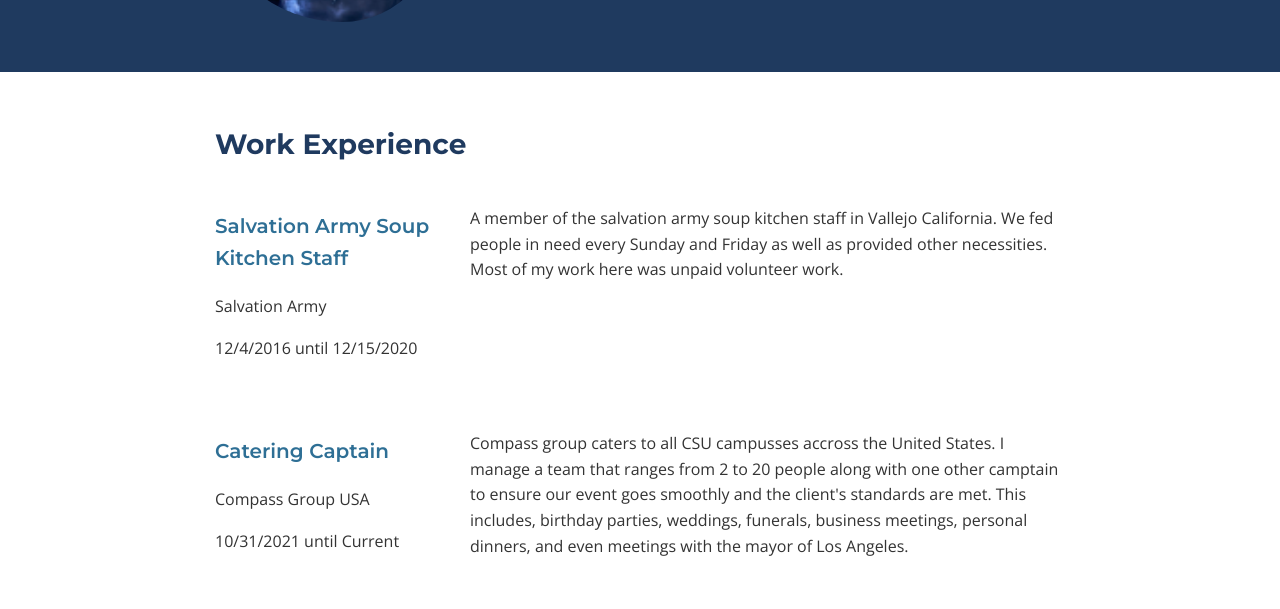
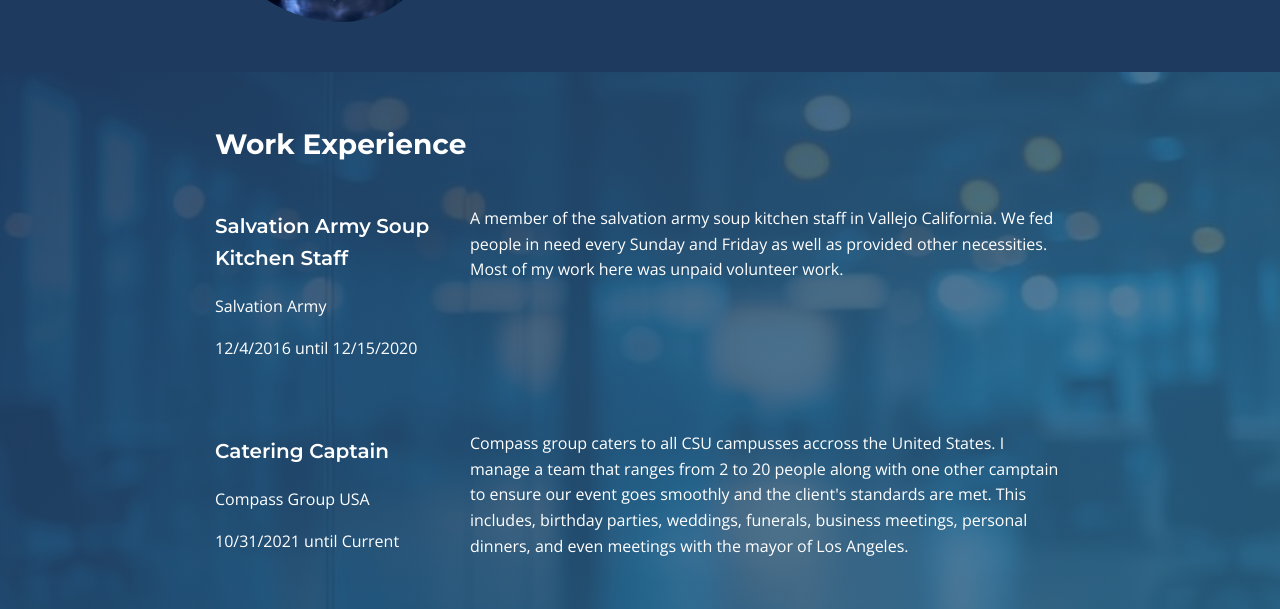
Before and after one commit to jshawnbrockett709-lab/Comp-484-HW6, a plain HTML site: page index.html in a window 1280 px wide. Shown: the part 343-952 px from the top of the page. Drawn offline with nearby package versions, Linux system fonts and the light colour scheme; files whose address does not match are found by name.

Commit message:
Update styles.css

```diff
--- a/css/styles.css
+++ b/css/styles.css
@@ -162,7 +162,22 @@ footer h2 {
 ------------------------------------*/
 
 section:first-child {
-    background: white;
+  background:
+        linear-gradient(
+            135deg,
+            rgba(31, 58, 95, 0.92),
+            rgba(46, 111, 149, 0.78)
+        ),
+        url("../images/work-background.jpg");
+
+    background-size: cover;
+    background-position: center;
+    background-repeat: no-repeat;
+    color: white;
+}
+section:first-child h2,
+section:first-child h3 {
+    color: white;
 }
 
 section h2 {
```
